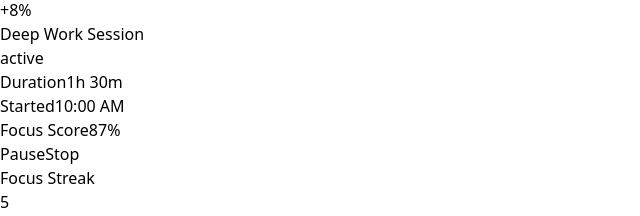
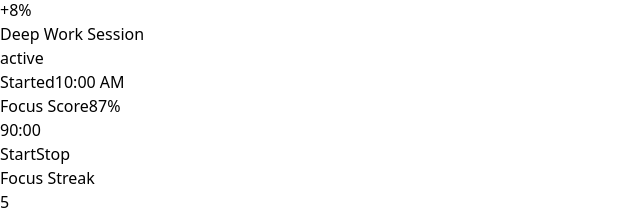
Before and after one commit to Shubhdongare/deep-work-dashboard, a React (Vite) app: page / in a window 1280 px wide. Shown: the part 506-722 px from the top of the page, without its empty margins (0-640 px from the left). Built offline with nearby package versions, Linux system fonts and the light colour scheme.

Commit message:
feat: deep work dashboard and break manager card

```diff
--- a/src/components/dashboard/BreakManager.tsx
+++ b/src/components/dashboard/BreakManager.tsx
@@ -1,6 +1,10 @@
 import { useState, useEffect } from "react";
 
-const BreakManager = () => {
+interface BreakManagerProps {
+  onClose: () => void;
+}
+
+const BreakManager = ({ onClose }: BreakManagerProps) => {
   const [timeLeft, setTimeLeft] = useState<number>(0);
   const [initialTime, setInitialTime] = useState<number>(0);
   const [isRunning, setIsRunning] = useState<boolean>(false);
@@ -13,6 +17,12 @@ const BreakManager = () => {
     timer = setInterval(() => {
       setTimeLeft((prev) => prev - 1);
     }, 1000);
+  }
+
+  // only close when timer actually finished
+  if (isRunning && timeLeft === 0) {
+    setIsRunning(false);
+    onClose();
   }
 
   return () => clearInterval(timer);
@@ -41,9 +51,14 @@ const BreakManager = () => {
     setIsRunning(true);
   };
 
+  const stopBreak = () => {
+    setIsRunning(false);
+  };
+
   const resetBreak = () => {
     setTimeLeft(initialTime);
     setIsRunning(false);
+    onClose?.();
   };
 
   const formatTime = (seconds: number) => {
@@ -55,7 +70,17 @@ const BreakManager = () => {
 
   return (
     <div className="bg-slate-900 p-6 rounded-xl">
-      <h2 className="text-lg font-semibold mb-4">Break Manager</h2>
+      <div className="flex items-center justify-between mb-4">
+        <h2 className="text-lg font-semibold">Break Manager</h2>
+        {onClose && (
+          <button
+            onClick={onClose}
+            className="text-gray-400 hover:text-white"
+          >
+            ✕
+          </button>
+        )}
+      </div>
 
       <div className="text-4xl font-bold mb-4">{formatTime(timeLeft)}</div>
 
@@ -87,6 +112,10 @@ const BreakManager = () => {
           Start
         </button>
 
+        <button onClick={stopBreak} className="bg-yellow-600 px-8 py-2 rounded">
+          Stop
+        </button>
+
         <button onClick={resetBreak} className="bg-red-600 px-8 py-2 rounded">
           Reset
         </button>
--- a/src/components/dashboard/DeepWorkCard.tsx
+++ b/src/components/dashboard/DeepWorkCard.tsx
@@ -1,9 +1,11 @@
+import { useEffect, useState } from "react";
+
 interface DeepWorkSession {
   id: string;
   title: string;
   duration: number;
   startTime: string;
-  status: 'active' | 'completed' | 'paused';
+  status: "active" | "completed" | "paused";
   focusScore?: number;
 }
 
@@ -12,29 +14,63 @@ interface DeepWorkCardProps {
   onPause?: () => void;
   onResume?: () => void;
   onStop?: () => void;
+  onBreak?: () => void;
 }
 
 const DeepWorkCard = ({
   session,
   onPause,
   onResume,
-  onStop
+  onStop,
+  onBreak,
 }: DeepWorkCardProps) => {
+  const [timeLeft, setTimeLeft] = useState(session.duration * 60);
+  const [isRunning, setIsRunning] = useState(false);
+
+  useEffect(() => {
+    let timer: number;
+
+    if (isRunning && timeLeft > 0) {
+      timer = setInterval(() => {
+        setTimeLeft((prev) => prev - 1);
+      }, 1000);
+    }
+
+    return () => clearInterval(timer);
+  }, [isRunning, timeLeft]);
+
+  const formatTime = (seconds: number) => {
+    const minutes = Math.floor(seconds / 60);
+    const secs = seconds % 60;
+    return `${minutes}:${secs < 10 ? "0" : ""}${secs}`;
+  };
 
   const formatDuration = (minutes: number) => {
-    const hours = Math.floor(minutes / 60);
-    const mins = minutes % 60;
-    return `${hours}h ${mins}m`;
+    return `${minutes} min`;
+  };
+
+  const startSession = () => {
+    setIsRunning(true);
+  };
+
+  const pauseSession = () => {
+    setIsRunning(false);
+  };
+
+  const resumeSession = () => {
+    setIsRunning(true);
+  };
+
+  const stopSession = () => {
+    setIsRunning(false);
+    setTimeLeft(session.duration * 60);
   };
 
   return (
     <div className="bg-slate-900 p-6 rounded-xl border border-slate-800">
-
       {/* Header */}
       <div className="flex items-center justify-between mb-4">
-        <h3 className="text-lg font-semibold">
-          {session.title}
-        </h3>
+        <h3 className="text-lg font-semibold">{session.title}</h3>
 
         <span
           className={`px-2 py-1 text-xs rounded
@@ -42,8 +78,8 @@ const DeepWorkCard = ({
             session.status === "active"
               ? "bg-green-600"
               : session.status === "paused"
-              ? "bg-yellow-600"
-              : "bg-slate-600"
+                ? "bg-yellow-600"
+                : "bg-slate-600"
           }`}
         >
           {session.status}
@@ -52,12 +88,6 @@ const DeepWorkCard = ({
 
       {/* Body */}
       <div className="space-y-3">
-
-        <div className="flex justify-between">
-          <span className="text-gray-400">Duration</span>
-          <span>{formatDuration(session.duration)}</span>
-        </div>
-
         <div className="flex justify-between">
           <span className="text-gray-400">Started</span>
           <span>{session.startTime}</span>
@@ -69,43 +99,58 @@ const DeepWorkCard = ({
             <span>{session.focusScore}%</span>
           </div>
         )}
+      </div>
 
+      {/* Body */}
+      <div className="text-3xl font-bold text-center mb-4">
+        {formatTime(timeLeft)}
       </div>
 
       {/* Actions */}
-      <div className="flex gap-3 mt-6">
+      <div className="flex gap-3 mt-6 justify-center">
+        {!isRunning && timeLeft === session.duration * 60 && (
+          <button
+            onClick={startSession}
+            className="bg-blue-600 px-4 py-2 rounded"
+          >
+            Start
+          </button>
+        )}
 
-        {session.status === "active" && onPause && (
+        {isRunning && (
           <button
-            onClick={onPause}
+            onClick={() => {
+              pauseSession();
+              onBreak?.();
+            }}
+            className="bg-blue-600 px-4 py-2 rounded"
+          >
+            Take Break
+          </button>
+        )}
+
+        {isRunning && (
+          <button
+            onClick={pauseSession}
             className="bg-yellow-600 px-4 py-2 rounded"
           >
             Pause
           </button>
         )}
 
-        {session.status === "paused" && onResume && (
+        {!isRunning && timeLeft !== session.duration * 60 && (
           <button
-            onClick={onResume}
+            onClick={resumeSession}
             className="bg-green-600 px-4 py-2 rounded"
           >
             Resume
           </button>
         )}
 
-        {(session.status === "active" ||
-          session.status === "paused") &&
-          onStop && (
-            <button
-              onClick={onStop}
-              className="bg-red-600 px-4 py-2 rounded"
-            >
-              Stop
-            </button>
-          )}
-
+        <button onClick={stopSession} className="bg-red-600 px-4 py-2 rounded">
+          Stop
+        </button>
       </div>
-
     </div>
   );
 };
--- a/src/pages/Dashboard.tsx
+++ b/src/pages/Dashboard.tsx
@@ -9,6 +9,7 @@ import BreakManager from "../components/dashboard/BreakManager";
 
 const Dashboard = () => {
   const [sidebarOpen, setSidebarOpen] = useState(true);
+  const [isBreakActive, setIsBreakActive] = useState(false);
 
   // Mock data
   const stats = [
@@ -82,11 +83,13 @@ const Dashboard = () => {
           <StatsCards stats={stats} />
 
           {/* Main Grid */}
+          {/* Main Grid */}
           <div className="grid grid-cols-1 lg:grid-cols-2 gap-6">
             <DeepWorkCard
               session={currentSession}
               onPause={handlePause}
               onStop={handleStop}
+              onBreak={() => setIsBreakActive(true)}
             />
 
             <FocusStreak
@@ -97,16 +100,13 @@ const Dashboard = () => {
           </div>
 
           {/* Bottom Grid */}
-<div className="grid grid-cols-1 lg:grid-cols-2 gap-6">
+          <div className="grid grid-cols-1 lg:grid-cols-2 gap-6">
+            {isBreakActive && (
+              <BreakManager onClose={() => setIsBreakActive(false)} />
+            )}
 
-  <BreakManager />
-
-  <MicroTimeline
-    events={timelineEvents}
-    currentTime="10:45 AM"
-  />
-
-</div>
+            <MicroTimeline events={timelineEvents} currentTime="10:45 AM" />
+          </div>
         </div>
       </div>
     </div>
```
Also changed, not shown: src/hooks/useDeepWorkTimer.ts (added, +40 -0 lines), src/utils/formatTime.ts (added, +7 -0 lines). Lines whose indentation alone changed are shown as unchanged.
